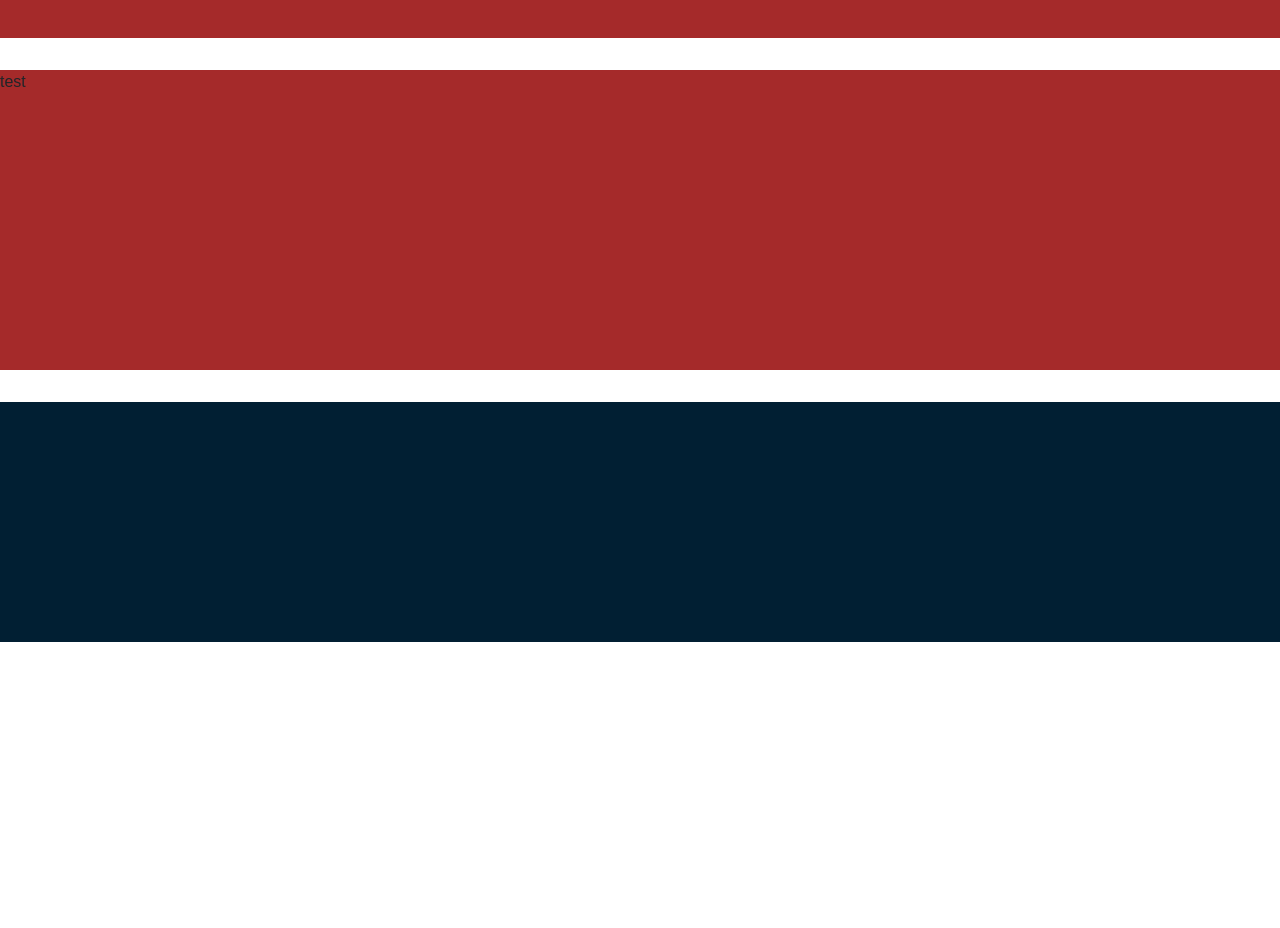
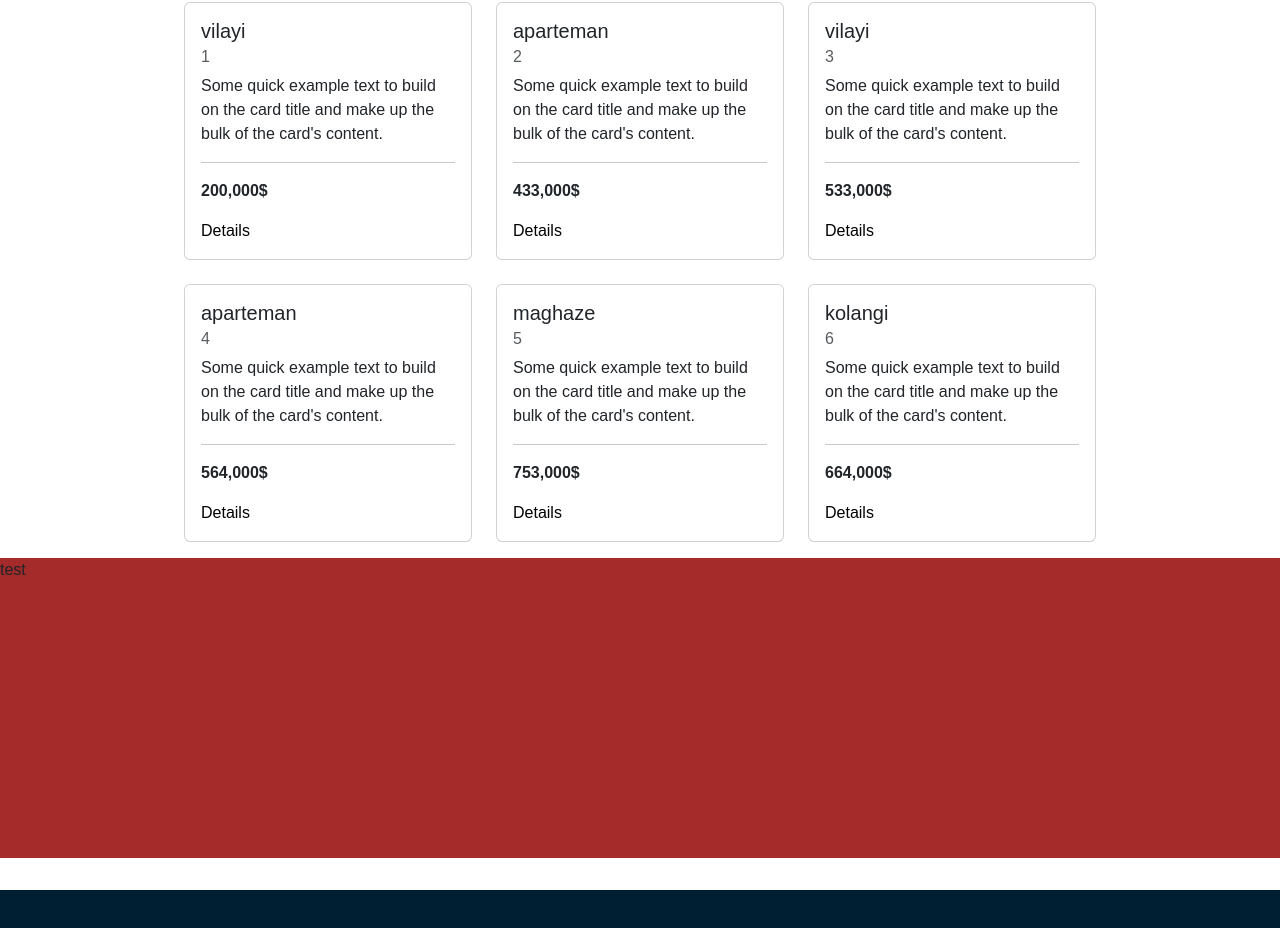
Before and after one commit to parsakhalaji/nextjs-estate, a Next.js app: page / in a window 1280 px wide. Shown: the part 1418-2346 px from the top of the page. Before the commit the page ends 2060 px from the top, so only its background shows below. Built offline with nearby package versions, Linux system fonts and the light colour scheme.

Commit message:
create single house

```diff
--- a/components/modules/HouseCard.jsx
+++ b/components/modules/HouseCard.jsx
@@ -0,0 +1,30 @@
+import Link from "next/link";
+import React from "react";
+
+function HouseCard({ id, title, price }) {
+    return (
+        <>
+            <div className="card" style={{ width: "18rem" }}>
+                <div className="card-body">
+                    <h5 className="card-title">{title}</h5>
+                    <h6 className="card-subtitle mb-2 text-body-secondary">
+                        {id}
+                    </h6>
+                    <p className="card-text">
+                        Some quick example text to build on the card title and
+                        make up the bulk of the card's content.
+                    </p>
+                    <hr />
+                    <p className="card-text">
+                        <strong>{price},000$</strong>
+                    </p>
+                    <Link href={`/houses/${id}`} className="card-link">
+                        Details
+                    </Link>
+                </div>
+            </div>
+        </>
+    );
+}
+
+export default HouseCard;
--- /dev/null
+++ b/components/modules/Houses.jsx
@@ -0,0 +1,15 @@
+import React from "react";
+import db from "../../data/db.json";
+import HouseCard from "./HouseCard";
+
+function Houses() {
+    return (
+        <div className="container d-flex flex-wrap gap-4 justify-content-center align-items-center">
+            {db.homes.slice(0,6).map((house) => (
+                <HouseCard key={house.id} {...house} />
+            ))}
+        </div>
+    );
+}
+
+export default Houses;
--- a/components/templates/footer/Footer.jsx
+++ b/components/templates/footer/Footer.jsx
@@ -10,6 +10,7 @@ function Footer() {
                     background-color: #011f33;
                     height: 30vh;
                     width: 100%;
+                    margin-top: 2rem;
                 }
             `}</style>
         </>
--- a/components/templates/header/Header.jsx
+++ b/components/templates/header/Header.jsx
@@ -1,6 +1,7 @@
 import React, { useState } from "react";
 import { RxHamburgerMenu } from "react-icons/rx";
 import { IoMdClose } from "react-icons/io";
+import Link from "next/link";
 
 function Header() {
     const [sidebarShow, setSidebarShow] = useState(false);
@@ -23,9 +24,21 @@ function Header() {
                     </div>
                 </div>
                 <ul className="sidebar-items">
-                    <li className="sidebar-item">Home</li>
-                    <li className="sidebar-item">Houses</li>
-                    <li className="sidebar-item">Contact us</li>
+                    <li className="sidebar-item">
+                        <Link onClick={sidebarShowHandler} href="/">
+                            Home
+                        </Link>
+                    </li>
+                    <li className="sidebar-item">
+                        <Link onClick={sidebarShowHandler} href="/houses">
+                            All Houses
+                        </Link>
+                    </li>
+                    <li className="sidebar-item">
+                        <Link onClick={sidebarShowHandler} href="/">
+                            About Us
+                        </Link>
+                    </li>
                 </ul>
             </div>
             <div className="container-wrapper"></div>
@@ -33,8 +46,9 @@ function Header() {
             <style jsx>{`
                 .container-wrapper {
                     background-color: #011f33;
-                    height: 100vh;
+                    height: 50vh;
                     width: 100%;
+                    margin-bottom: 2rem;
                 }
                 .sidebar-wrapper {
                     width: 250px;
--- a/pages/index.js
+++ b/pages/index.js
@@ -1,5 +1,7 @@
 import React from "react";
 // import "../styles/Home.module.css";
+import HouseCard from "@/components/modules/HouseCard";
+import Houses from "@/components/modules/Houses";
 
 function index() {
     return (
@@ -8,12 +10,15 @@ function index() {
             <div className="mydiv">test</div>
             <div className="mydiv">test</div>
             <div className="mydiv">test</div>
+            <Houses />
+            <div className="mydiv">test</div>
             <style jsx>{`
                 .mydiv {
                     width: 100%;
                     height: 300px;
                     background-color: brown;
-                    margin-bottom: 2rem;
+                    margin-bottom: 1rem;
+                    margin-top: 1rem;
                 }
             `}</style>
         </>
--- a/styles/globals.css
+++ b/styles/globals.css
@@ -4,3 +4,12 @@
     margin: 0;
     font-family: sans-serif;
 }
+
+.sidebar-wrapper {
+    z-index: 9999;
+}
+
+a {
+    color: black !important;
+    text-decoration: none !important;
+}
```
Also changed, not shown: pages/houses/[houseID].js (+38 -5 lines), pages/houses/index.js (+14 -6 lines).
